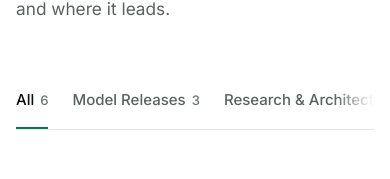
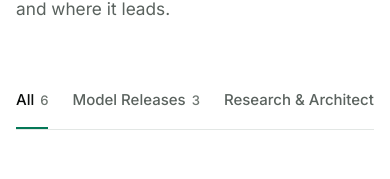
Before and after one commit to moseslmathew/token-flight, a Next.js app: page / in a window 390 px wide. Shown: the part 307-486 px from the top of the page. Built offline with nearby package versions, Linux system fonts and the light colour scheme.

Commit message:
fix: resolve mobile horizontal touch scrolling on category filter rail

```diff
--- a/app/globals.css
+++ b/app/globals.css
@@ -157,17 +157,11 @@
     box-shadow: 0 8px 24px -16px rgba(4, 120, 87, 0.4);
   }
 
-  /* ── Horizontal filter rail: fades at the scroll edge ─ */
+  /* ── Horizontal filter rail: smooth mobile touch scrolling ─ */
   .filter-rail {
-    -webkit-mask-image: linear-gradient(to right, #000 calc(100% - 2.5rem), transparent 100%);
-    mask-image: linear-gradient(to right, #000 calc(100% - 2.5rem), transparent 100%);
-  }
-
-  @media (min-width: 1024px) {
-    .filter-rail {
-      -webkit-mask-image: none;
-      mask-image: none;
-    }
+    -webkit-overflow-scrolling: touch;
+    touch-action: pan-x;
+    overscroll-behavior-x: contain;
   }
 
   /* ── Underline that grows on hover / active nav ─────── */
--- a/app/learn/page.tsx
+++ b/app/learn/page.tsx
@@ -27,7 +27,7 @@ export default function LearnPage() {
 
       {/* Category filter */}
       <div className="mt-12 flex items-center justify-between gap-6 border-b border-rule">
-        <div className="no-scrollbar flex items-center gap-7 overflow-x-auto py-3.5">
+        <div className="no-scrollbar filter-rail flex min-w-0 w-full items-center gap-7 overflow-x-auto py-3.5 pr-10">
           {CATEGORIES.map((cat) => {
             const isSelected = selectedCategory === cat;
             const count = ARTICLES.filter((a) => a.category === cat).length;
--- a/app/page.tsx
+++ b/app/page.tsx
@@ -256,7 +256,7 @@ export default function LatestAINewsPage() {
 
       {/* Category filter */}
       <div className="mt-12 flex items-center justify-between gap-6 border-b border-rule">
-        <div className="no-scrollbar filter-rail flex items-center gap-6 overflow-x-auto py-3.5 pr-6 sm:gap-7 lg:pr-0">
+        <div className="no-scrollbar filter-rail flex min-w-0 w-full items-center gap-6 overflow-x-auto py-3.5 pr-10 sm:gap-7 lg:pr-0">
           {categories.map((cat) => {
             const isSelected = cat === 'All' ? isAllSelected : selectedCategory === cat;
             const count =
```
